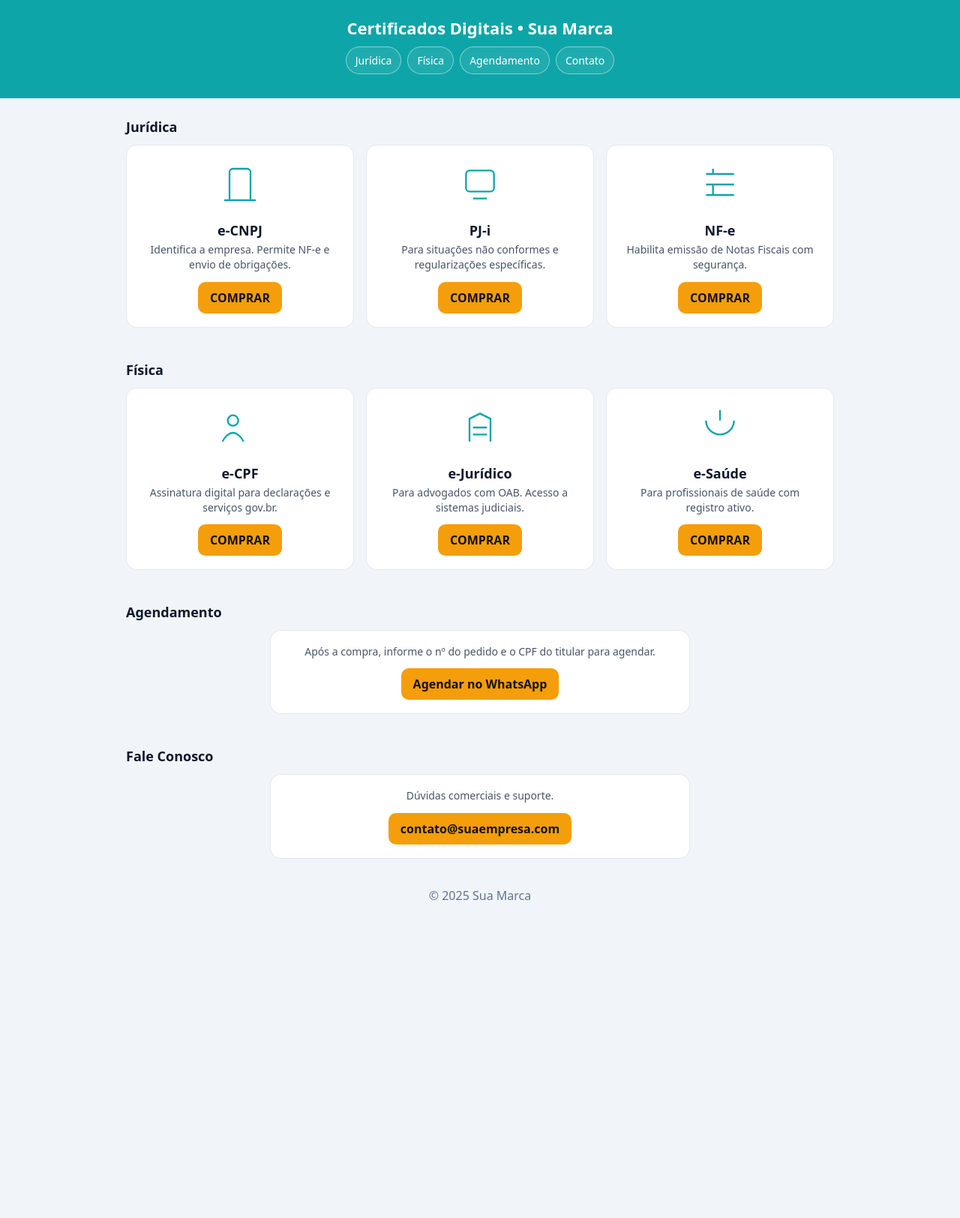
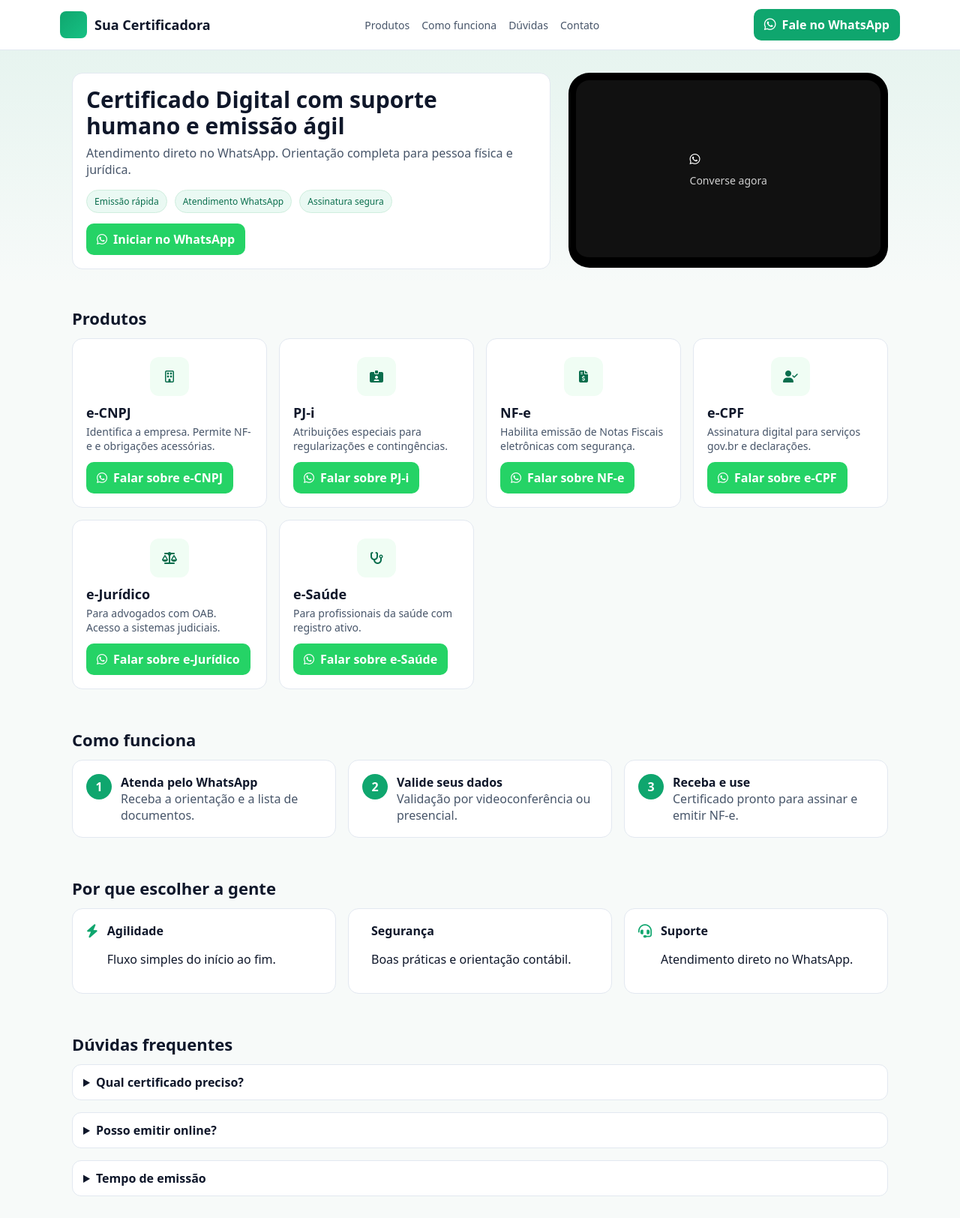
Before and after one commit to certificadodigitalseguro/site-certificados, a plain HTML site: page index.html in a window 1280 px wide. Shown: the top 1624 px of the page at 75% size. Before the commit the page ends 1225 px from the top, so only its background shows below. Drawn offline with Linux system fonts and the light colour scheme.

Commit message:
Update index.html

```diff
--- a/index.html
+++ b/index.html
@@ -2,112 +2,220 @@
 <html lang="pt-br">
 <head>
 <meta charset="utf-8">
-  <meta name="viewport" content="width=device-width, initial-scale=1">
-  <title>Certificados • Sua Marca</title>
+<meta name="viewport" content="width=device-width,initial-scale=1">
+<title>Garcia Certificadora — Sua Versão</title>
+<link rel="stylesheet" href="https://cdnjs.cloudflare.com/ajax/libs/font-awesome/6.5.0/css/all.min.css">
 <style>
   :root{
-      --brand:#0ea5a8; /* cor da faixa do topo */
-      --cta:#f59e0b;   /* cor do botão */
-      --ink:#0f172a;   /* texto principal */
-      --sub:#475569;   /* texto secundário */
-      --bg:#f1f5f9;    /* fundo da página */
-      --card:#ffffff;  /* fundo do card */
-      --border:#e2e8f0;/* borda do card */
+    /* ajuste as cores para ficar próximo do site de referência */
+    --brand:#0fa66e;   /* verde principal */
+    --accent:#f59e0b;  /* laranja de destaque */
+    --ink:#0f172a;     /* texto */
+    --muted:#475569;   /* texto secundário */
+    --bg:#f7faf9;      /* fundo */
+    --card:#ffffff;    /* cartão */
+    --line:#e2e8f0;    /* borda */
   }
-    *{box-sizing:border-box}
-    body{margin:0;font-family:system-ui,Segoe UI,Roboto;background:var(--bg);color:var(--ink)}
-    header{background:var(--brand);color:#fff;padding:22px 16px;text-align:center}
-    header h1{margin:0;font-size:22px}
-    nav{display:flex;gap:8px;justify-content:center;margin:10px 0;flex-wrap:wrap}
-    nav a{padding:8px 12px;border-radius:999px;border:1px solid rgba(255,255,255,.45);
-          color:#fff;text-decoration:none;font-size:14px;background:rgba(255,255,255,.08)}
-    .wrap{max-width:980px;margin:0 auto;padding:18px}
-    h2{font-size:18px;margin:8px 0 12px}
-    .grid{display:grid;gap:16px;grid-template-columns:repeat(auto-fit,minmax(240px,1fr))}
-    .card{background:var(--card);border:1px solid var(--border);border-radius:14px;padding:18px;text-align:center}
-    .icon{width:56px;height:56px;margin:6px auto 10px;color:var(--brand)}
-    .title{margin:6px 0 4px;font-size:18px}
-    .desc{margin:0 0 12px;color:var(--sub);font-size:14px;line-height:1.45}
-    .btn{display:inline-block;padding:10px 16px;border-radius:10px;background:var(--cta);color:#111;
-         text-decoration:none;font-weight:600}
-    footer{color:#64748b;text-align:center;padding:20px}
+  *{box-sizing:border-box} html,body{margin:0}
+  body{font-family:system-ui,-apple-system,Segoe UI,Roboto,Arial;color:var(--ink);background:var(--bg)}
+  a{color:inherit;text-decoration:none}
+  .wrap{max-width:1120px;margin:0 auto;padding:0 16px}
+  header{background:var(--card);border-bottom:1px solid var(--line);position:sticky;top:0;z-index:10}
+  .top{display:flex;align-items:center;justify-content:space-between;padding:12px 0}
+  .logo{display:flex;gap:10px;align-items:center}
+  .logo .mark{width:36px;height:36px;border-radius:8px;background:linear-gradient(135deg,var(--brand),#17c184)}
+  .logo h1{font-size:18px;margin:0}
+  nav{display:flex;gap:16px}
+  nav a{font-size:14px;color:var(--muted)}
+  .cta{display:inline-flex;gap:8px;align-items:center;background:var(--brand);color:#fff;padding:10px 14px;border-radius:10px;font-weight:600}
+  .cta i{font-size:18px}
+  .hero{background:linear-gradient(180deg,rgba(15,166,110,.07),transparent);padding:30px 0 24px}
+  .hero .grid{display:grid;grid-template-columns:1.2fr .8fr;gap:24px}
+  .h-title{font-size:30px;line-height:1.15;margin:0 0 8px}
+  .h-sub{color:var(--muted);margin:0 0 16px}
+  .badges{display:flex;gap:10px;flex-wrap:wrap;margin:14px 0}
+  .badge{font-size:12px;padding:6px 10px;border-radius:999px;background:#eaf9f3;color:#0a6e4d;border:1px solid #cfeede}
+  .card{background:var(--card);border:1px solid var(--line);border-radius:14px;padding:18px}
+  .phone-mock{height:260px;border:10px solid #000;border-bottom-width:14px;border-radius:28px;background:#111;display:grid;place-items:center;color:#fff}
+  .section{padding:26px 0}
+  .section h2{font-size:22px;margin:0 0 12px}
+  .grid{display:grid;gap:16px}
+  .grid.cols-3{grid-template-columns:repeat(auto-fit,minmax(250px,1fr))}
+  .grid.cols-4{grid-template-columns:repeat(auto-fit,minmax(220px,1fr))}
+  .prod .icon{width:52px;height:52px;border-radius:12px;background:#f0fdf4;color:#0a6e4d;display:grid;place-items:center;margin:6px auto 10px}
+  .prod h3{margin:4px 0;font-size:18px}
+  .prod p{margin:0 0 12px;color:var(--muted);font-size:14px}
+  .btn{display:inline-flex;gap:8px;align-items:center;justify-content:center;background:var(--accent);color:#111;padding:10px 14px;border-radius:10px;font-weight:700}
+  .btn.whats{background:#25D366;color:#fff}
+  .steps{counter-reset:step}
+  .step{display:flex;gap:12px}
+  .dot{width:34px;height:34px;border-radius:999px;background:var(--brand);color:#fff;display:grid;place-items:center;font-weight:700;flex:0 0 34px}
+  .step p{margin:0;color:var(--muted)}
+  .benefit{display:flex;gap:12px;align-items:flex-start}
+  .benefit i{color:var(--brand);font-size:18px;margin-top:3px}
+  .faq details{border:1px solid var(--line);border-radius:12px;background:var(--card);padding:12px 14px}
+  .faq summary{cursor:pointer;font-weight:600}
+  .faq p{color:var(--muted);margin:8px 0 0}
+  footer{margin-top:30px;border-top:1px solid var(--line);background:var(--card)}
+  .foot{display:grid;gap:16px;grid-template-columns:1fr 1fr}
+  @media(max-width:880px){
+    .hero .grid{grid-template-columns:1fr}
+    .foot{grid-template-columns:1fr}
+  }
 </style>
 </head>
 <body>
+
 <header>
-  <h1>Certificados Digitais • Sua Marca</h1>
+  <div class="wrap top">
+    <div class="logo">
+      <div class="mark"></div>
+      <h1>Sua Certificadora</h1>
+    </div>
     <nav>
-    <a href="#juridica">Jurídica</a>
-    <a href="#fisica">Física</a>
-    <a href="#agendamento">Agendamento</a>
+      <a href="#produtos">Produtos</a>
+      <a href="#como-funciona">Como funciona</a>
+      <a href="#faq">Dúvidas</a>
       <a href="#contato">Contato</a>
     </nav>
+    <a class="cta" href="https://wa.me/554333040233?text=Ol%C3%A1,%20quero%20emitir%20meu%20certificado." target="_blank" rel="noopener">
+      <i class="fa-brands fa-whatsapp"></i> Fale no WhatsApp
+    </a>
+  </div>
 </header>
 
-<div class="wrap" id="juridica">
-  <h2>Jurídica</h2>
+<section class="hero">
+  <div class="wrap">
     <div class="grid">
       <div class="card">
-      <svg class="icon" viewBox="0 0 24 24" fill="none" stroke="currentColor"><path d="M3 21h18M6 21V5a2 2 0 012-2h8a2 2 0 012 2v16"/></svg>
-      <h3 class="title">e-CNPJ</h3>
-      <p class="desc">Identifica a empresa. Permite NF-e e envio de obrigações.</p>
-      <a class="btn" href="#">COMPRAR</a>
+        <h2 class="h-title">Certificado Digital com suporte humano e emissão ágil</h2>
+        <p class="h-sub">Atendimento direto no WhatsApp. Orientação completa para pessoa física e jurídica.</p>
+        <div class="badges">
+          <span class="badge">Emissão rápida</span>
+          <span class="badge">Atendimento WhatsApp</span>
+          <span class="badge">Assinatura segura</span>
         </div>
-    <div class="card">
-      <svg class="icon" viewBox="0 0 24 24" fill="none" stroke="currentColor"><rect x="4" y="4" width="16" height="12" rx="2"/><path d="M8 20h8"/></svg>
-      <h3 class="title">PJ-i</h3>
-      <p class="desc">Para situações não conformes e regularizações específicas.</p>
-      <a class="btn" href="#">COMPRAR</a>
+        <a class="btn whats" href="https://wa.me/554333040233?text=Ol%C3%A1,%20quero%20emitir%20meu%20certificado." target="_blank" rel="noopener">
+          <i class="fa-brands fa-whatsapp"></i> Iniciar no WhatsApp
+        </a>
       </div>
-    <div class="card">
-      <svg class="icon" viewBox="0 0 24 24" fill="none" stroke="currentColor"><path d="M4 6h16M4 12h16M4 18h16M8 3v3M8 12v6"/></svg>
-      <h3 class="title">NF-e</h3>
-      <p class="desc">Habilita emissão de Notas Fiscais com segurança.</p>
-      <a class="btn" href="#">COMPRAR</a>
+      <div class="card phone-mock">
+        <div>
+          <i class="fa-brands fa-whatsapp"></i>
+          <div style="margin-top:8px;font-size:14px;opacity:.8">Converse agora</div>
         </div>
       </div>
     </div>
+  </div>
+</section>
 
-<div class="wrap" id="fisica">
-  <h2>Física</h2>
-  <div class="grid">
-    <div class="card">
-      <svg class="icon" viewBox="0 0 24 24" fill="none" stroke="currentColor"><circle cx="8" cy="8" r="3"/><path d="M2 20c1.5-3 4-5 6-5s4.5 2 6 5"/></svg>
-      <h3 class="title">e-CPF</h3>
-      <p class="desc">Assinatura digital para declarações e serviços gov.br.</p>
-      <a class="btn" href="#">COMPRAR</a>
+<section class="section" id="produtos">
+  <div class="wrap">
+    <h2>Produtos</h2>
+    <div class="grid cols-3">
+      <div class="card prod">
+        <div class="icon"><i class="fa-regular fa-building"></i></div>
+        <h3>e-CNPJ</h3>
+        <p>Identifica a empresa. Permite NF-e e obrigações acessórias.</p>
+        <a class="btn whats" href="https://wa.me/554333040233?text=Ol%C3%A1,%20quero%20emitir%20meu%20certificado%20e-CNPJ." target="_blank"><i class="fa-brands fa-whatsapp"></i> Falar sobre e-CNPJ</a>
       </div>
-    <div class="card">
-      <svg class="icon" viewBox="0 0 24 24" fill="none" stroke="currentColor"><path d="M6 20V7l6-3 6 3v13"/><path d="M8 12h8M8 16h8"/></svg>
-      <h3 class="title">e-Jurídico</h3>
-      <p class="desc">Para advogados com OAB. Acesso a sistemas judiciais.</p>
-      <a class="btn" href="#">COMPRAR</a>
+      <div class="card prod">
+        <div class="icon"><i class="fa-solid fa-id-card-clip"></i></div>
+        <h3>PJ-i</h3>
+        <p>Atribuições especiais para regularizações e contingências.</p>
+        <a class="btn whats" href="https://wa.me/554333040233?text=Ol%C3%A1,%20quero%20emitir%20um%20PJ-i." target="_blank"><i class="fa-brands fa-whatsapp"></i> Falar sobre PJ-i</a>
       </div>
-    <div class="card">
-      <svg class="icon" viewBox="0 0 24 24" fill="none" stroke="currentColor"><path d="M4 8a8 8 0 0016 0"/><path d="M12 2v6"/></svg>
-      <h3 class="title">e-Saúde</h3>
-      <p class="desc">Para profissionais de saúde com registro ativo.</p>
-      <a class="btn" href="#">COMPRAR</a>
+      <div class="card prod">
+        <div class="icon"><i class="fa-solid fa-file-invoice-dollar"></i></div>
+        <h3>NF-e</h3>
+        <p>Habilita emissão de Notas Fiscais eletrônicas com segurança.</p>
+        <a class="btn whats" href="https://wa.me/554333040233?text=Ol%C3%A1,%20preciso%20de%20certificado%20para%20NF-e." target="_blank"><i class="fa-brands fa-whatsapp"></i> Falar sobre NF-e</a>
+      </div>
+      <div class="card prod">
+        <div class="icon"><i class="fa-solid fa-user-check"></i></div>
+        <h3>e-CPF</h3>
+        <p>Assinatura digital para serviços gov.br e declarações.</p>
+        <a class="btn whats" href="https://wa.me/554333040233?text=Ol%C3%A1,%20quero%20emitir%20meu%20e-CPF." target="_blank"><i class="fa-brands fa-whatsapp"></i> Falar sobre e-CPF</a>
+      </div>
+      <div class="card prod">
+        <div class="icon"><i class="fa-solid fa-scale-balanced"></i></div>
+        <h3>e-Jurídico</h3>
+        <p>Para advogados com OAB. Acesso a sistemas judiciais.</p>
+        <a class="btn whats" href="https://wa.me/554333040233?text=Ol%C3%A1,%20quero%20emitir%20um%20e-Jur%C3%ADdico." target="_blank"><i class="fa-brands fa-whatsapp"></i> Falar sobre e-Jurídico</a>
+      </div>
+      <div class="card prod">
+        <div class="icon"><i class="fa-solid fa-stethoscope"></i></div>
+        <h3>e-Saúde</h3>
+        <p>Para profissionais da saúde com registro ativo.</p>
+        <a class="btn whats" href="https://wa.me/554333040233?text=Ol%C3%A1,%20quero%20emitir%20um%20e-Sa%C3%BAde." target="_blank"><i class="fa-brands fa-whatsapp"></i> Falar sobre e-Saúde</a>
       </div>
     </div>
   </div>
+</section>
 
-<div class="wrap" id="agendamento">
-  <h2>Agendamento</h2>
-  <div class="card" style="max-width:560px;margin:auto">
-    <p class="desc">Após a compra, informe o nº do pedido e o CPF do titular para agendar.</p>
-    <a class="btn" href="https://wa.me/5500000000000">Agendar no WhatsApp</a>
+<section class="section" id="como-funciona">
+  <div class="wrap">
+    <h2>Como funciona</h2>
+    <div class="grid cols-3 steps">
+      <div class="card step">
+        <div class="dot">1</div>
+        <div><strong>Atenda pelo WhatsApp</strong><p>Receba a orientação e a lista de documentos.</p></div>
+      </div>
+      <div class="card step">
+        <div class="dot">2</div>
+        <div><strong>Valide seus dados</strong><p>Validação por videoconferência ou presencial.</p></div>
+      </div>
+      <div class="card step">
+        <div class="dot">3</div>
+        <div><strong>Receba e use</strong><p>Certificado pronto para assinar e emitir NF-e.</p></div>
       </div>
     </div>
+  </div>
+</section>
 
-<div class="wrap" id="contato">
-  <h2>Fale Conosco</h2>
-  <div class="card" style="max-width:560px;margin:auto">
-    <p class="desc">Dúvidas comerciais e suporte.</p>
-    <a class="btn" href="mailto:contato@suaempresa.com">contato@suaempresa.com</a>
+<section class="section">
+  <div class="wrap">
+    <h2>Por que escolher a gente</h2>
+    <div class="grid cols-3">
+      <div class="card benefit"><i class="fa-solid fa-bolt"></i><div><strong>Agilidade</strong><p>Fluxo simples do início ao fim.</p></div></div>
+      <div class="card benefit"><i class="fa-solid fa-shield-check"></i><div><strong>Segurança</strong><p>Boas práticas e orientação contábil.</p></div></div>
+      <div class="card benefit"><i class="fa-solid fa-headset"></i><div><strong>Suporte</strong><p>Atendimento direto no WhatsApp.</p></div></div>
     </div>
   </div>
+</section>
 
-<footer>© 2025 Sua Marca</footer>
+<section class="section faq" id="faq">
+  <div class="wrap">
+    <h2>Dúvidas frequentes</h2>
+    <div class="grid">
+      <details class="card"><summary>Qual certificado preciso?</summary><p>Se é pessoa jurídica, geralmente e-CNPJ. Para pessoa física, e-CPF. Fale no WhatsApp para confirmar o melhor tipo.</p></details>
+      <details class="card"><summary>Posso emitir online?</summary><p>Sim, em muitos casos por videoconferência. Se necessário, orientamos o presencial.</p></details>
+      <details class="card"><summary>Tempo de emissão</summary><p>Varia conforme documentos e validação. Em geral, o mesmo dia após validação.</p></details>
+    </div>
+  </div>
+</section>
+
+<footer id="contato">
+  <div class="wrap section foot">
+    <div>
+      <div class="logo" style="margin-bottom:8px">
+        <div class="mark"></div><h1 style="font-size:16px;margin:0">Sua Certificadora</h1>
+      </div>
+      <p style="color:var(--muted);margin:6px 0">Emissão de certificados digitais com suporte humano.</p>
+    </div>
+    <div>
+      <p style="margin:0 0 8px"><strong>Fale agora</strong></p>
+      <a class="btn whats" href="https://wa.me/554333040233?text=Ol%C3%A1,%20quero%20emitir%20meu%20certificado." target="_blank" rel="noopener">
+        <i class="fa-brands fa-whatsapp"></i> WhatsApp
+      </a>
+    </div>
+  </div>
+  <div class="wrap" style="padding:0 0 22px;color:var(--muted);font-size:13px">© <span id="year"></span> • Sua Certificadora</div>
+</footer>
+
+<script>
+  document.getElementById('year').textContent = new Date().getFullYear();
+</script>
+
 </body>
 </html>
```
Lines whose indentation alone changed are shown as unchanged.
